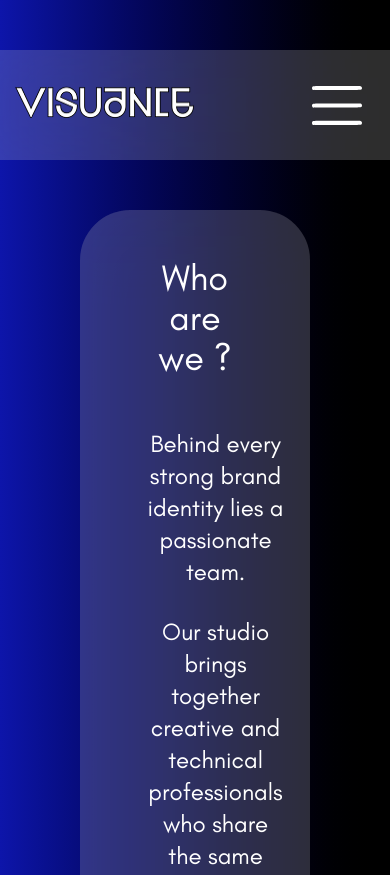
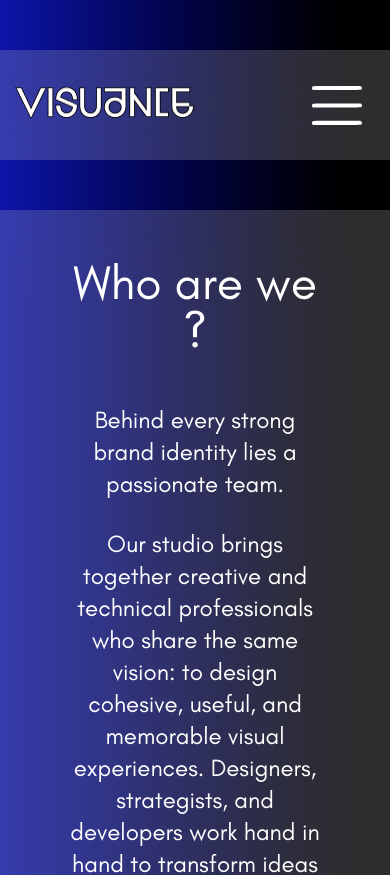
Before and after one commit to 4skygroup/visuance, a React (Vite) app: page /about in a window 390 px wide. Shown: the top 875 px of the page. Built offline with nearby package versions, Linux system fonts and the light colour scheme.

Commit message:
About page responsive implementation

```diff
--- a/src/pages/About.tsx
+++ b/src/pages/About.tsx
@@ -6,8 +6,8 @@ export default function About() {
     <div>
       <div className="bg-linear-to-r from-visuance-gradient-blue to-black top flex flex-col gap-y-12.5 px-20 py-12.5 w-full scroll-smooth">
         <Header />
-        <div className="w-full h-fit flex flex-col gap-12.5 backdrop-blur-2xl bg-light-gray/20 px-16 py-12 rounded-[50px] text-2xl">
-          <p className="text-center text-4xl">Who are we ?</p>
+        <div className="max-sm:-mx-20 max-sm:rounded-none sm:w-full h-fit flex flex-col gap-12.5 backdrop-blur-2xl bg-light-gray/20 px-16 py-12 rounded-[50px] text-2xl">
+          <p className="text-center text-5xl">Who are we ?</p>
           <p className="flex flex-col gap-y-7 text-center max-w-5xl m-auto">
             <span>
               Behind every strong brand identity lies a passionate team.
```
